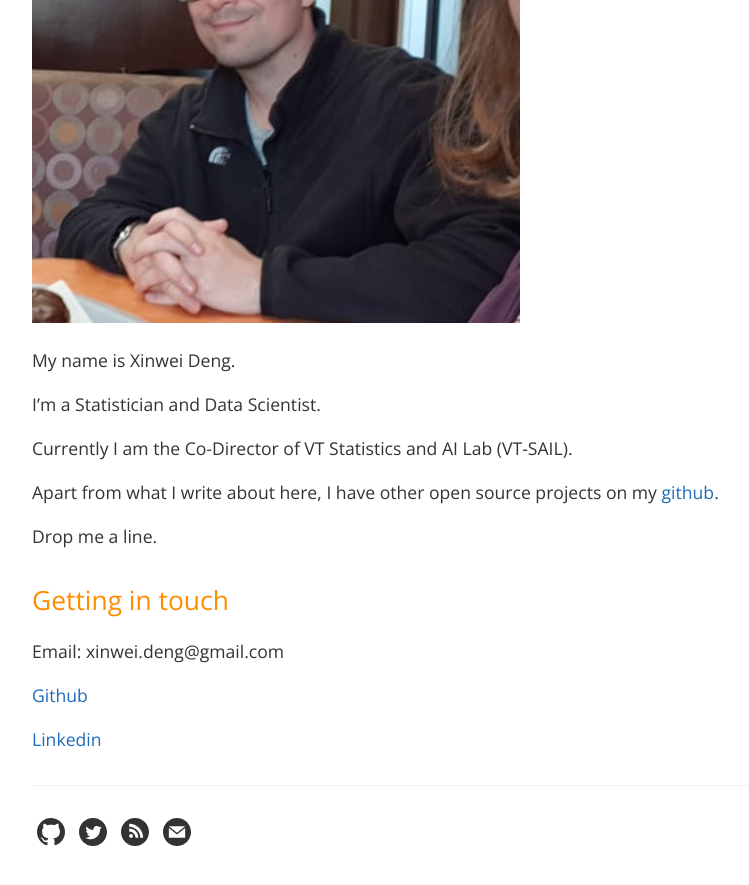
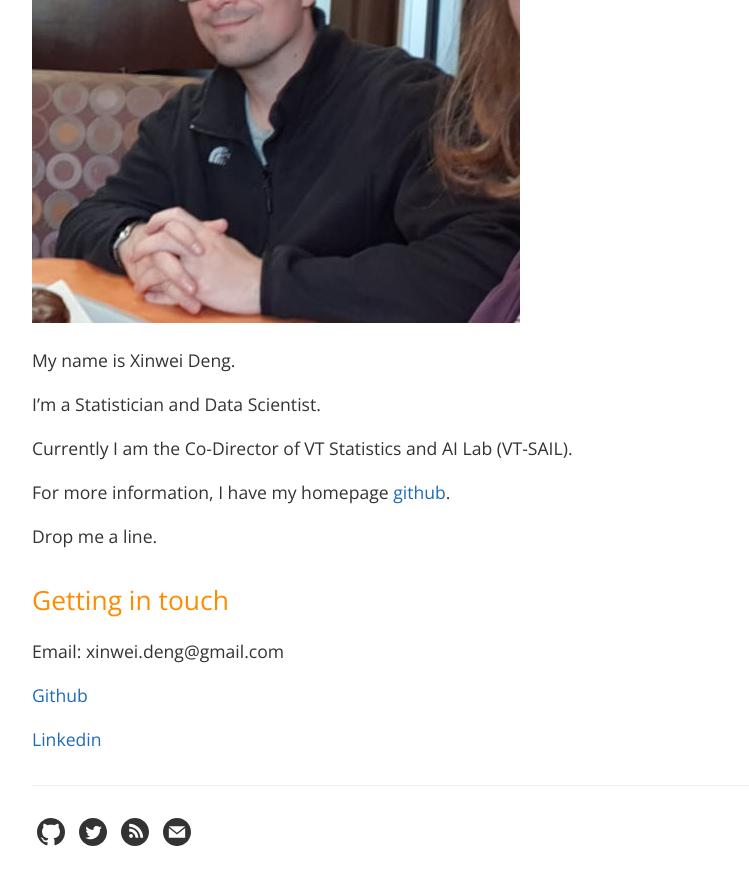
Before and after one commit to xwdeng80/blog, a Jekyll site: the page built from about.md, in a window 1280 px wide and 900 px high, scrolled down 827 px. Shown: the top 885 px of the window, without its empty margins (192-941 px from the left). Built offline with Jekyll 4.4.1, drawn with Linux system fonts in a browser that asks for light colours.

Commit message:
Update about.md

```diff
--- a/about.md
+++ b/about.md
@@ -13,7 +13,7 @@ I'm a Statistician and Data Scientist.
 
 Currently I am the Co-Director of VT Statistics and AI Lab (VT-SAIL).
 
-Apart from what I write about here, I have other open source projects on my [github](http://github.com/xwdeng80).
+For more information, I have my homepage [github](http://xwdeng80.github.io).
 
 Drop me a line.
 
```
